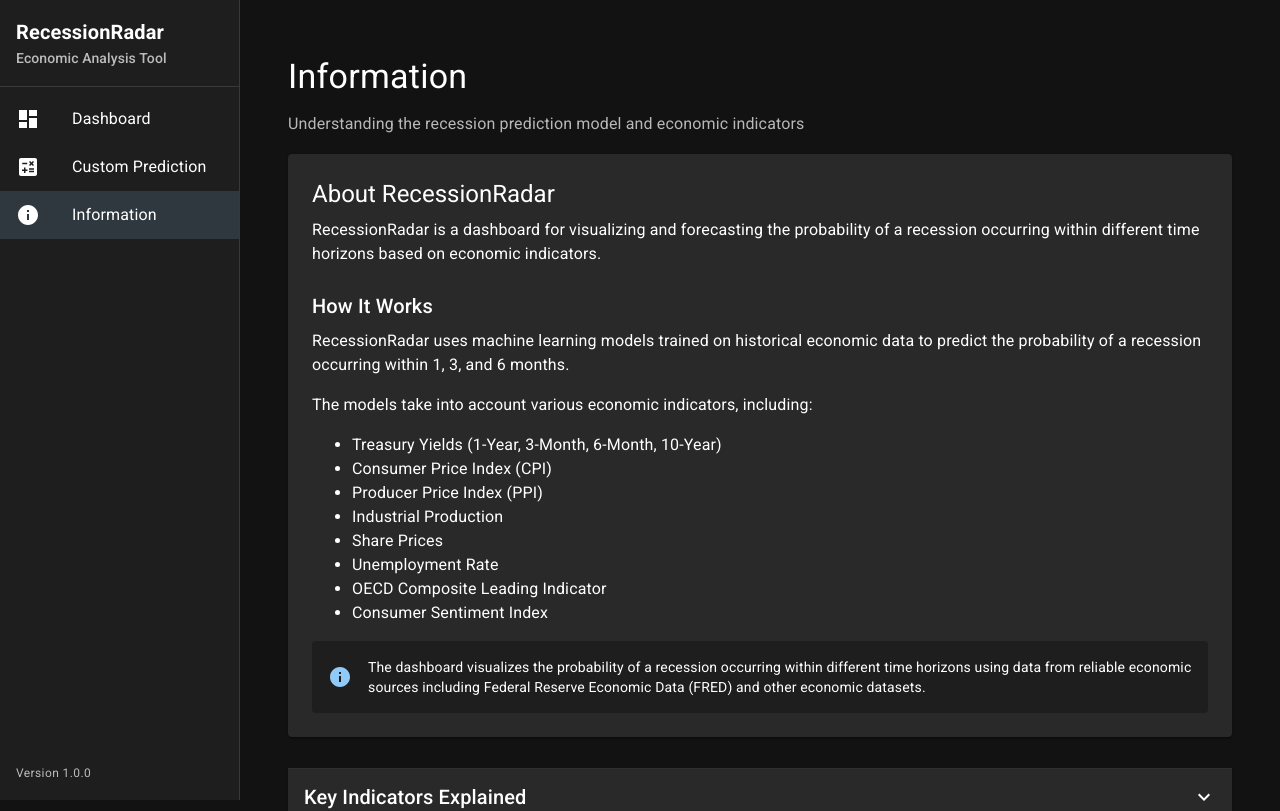
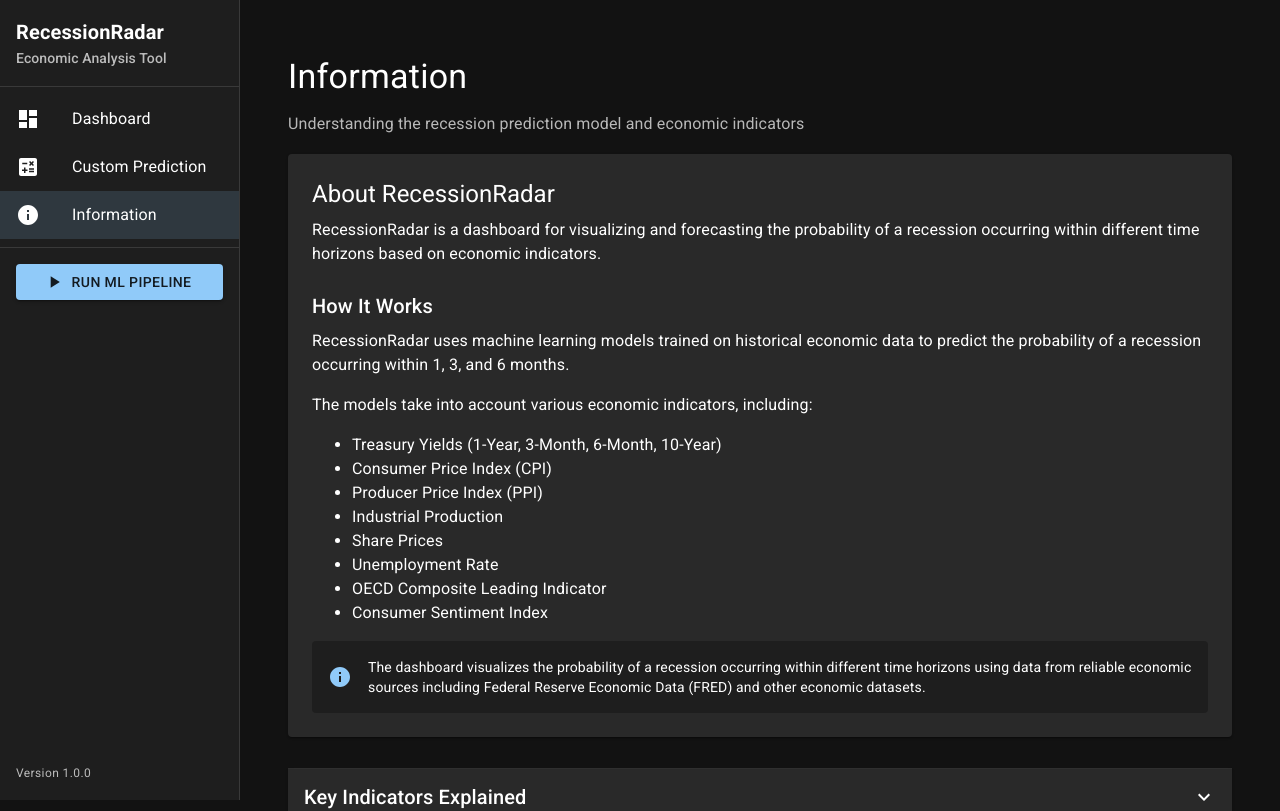
Before and after one commit to DonaldAadithiyan/RecessionRadar, a React (Create React App) app in the folder react-frontend/: page /information in a window 1280 px wide. Shown: the top 811 px of the page. Built offline with nearby package versions, Linux system fonts and the light colour scheme; no server answers; what chartjs-plugin-zoom would draw is missing.

Commit message:
Implementing Run ML pipeline Button

```diff
--- /dev/null
+++ b/react-frontend/src/components/MLPipelineButton.js
@@ -0,0 +1,91 @@
+import React, { useState } from 'react';
+import { Button, Alert, CircularProgress, Box } from '@mui/material';
+import PlayArrowIcon from '@mui/icons-material/PlayArrow';
+import axios from 'axios';
+
+const MLPipelineButton = ({ onPipelineComplete }) => {
+  const [loading, setLoading] = useState(false);
+  const [message, setMessage] = useState('');
+  const [error, setError] = useState('');
+
+  const runMLPipeline = async () => {
+    setLoading(true);
+    setMessage('');
+    setError('');
+
+    try {
+      // Set a very long timeout for ML pipeline (10 minutes = 600,000ms)
+      const response = await axios.post('http://localhost:8000/api/run-ml-pipeline', {}, {
+        timeout: 600000, // 10 minutes timeout
+        headers: {
+          'Content-Type': 'application/json'
+        }
+      });
+
+      setMessage(response.data.message + ' - Dashboard will refresh automatically!');
+      setError('');
+
+      // Trigger dashboard refresh after successful pipeline execution
+      if (onPipelineComplete) {
+        // Wait a moment for the backend to fully update
+        setTimeout(() => {
+          onPipelineComplete();
+        }, 1000);
+      }
+
+    } catch (err) {
+      console.error('ML Pipeline Error:', err);
+
+      // Better error handling
+      let errorMessage = 'Failed to run ML pipeline';
+
+      if (err.code === 'ECONNABORTED') {
+        errorMessage = 'ML pipeline timeout (>10 minutes). It may still be running in background. Check server logs.';
+      } else if (err.message && err.message.includes('Connection aborted')) {
+        errorMessage = 'Connection lost during ML pipeline execution. Check if backend server is running.';
+      } else if (err.message && err.message.includes('Network Error')) {
+        errorMessage = 'Network error. Make sure the backend server is running on port 8000.';
+      } else if (err.response?.data?.detail) {
+        errorMessage = err.response.data.detail;
+      } else if (err.message) {
+        errorMessage = err.message;
+      }
+
+      setError(errorMessage);
+      setMessage('');
+    } finally {
+      setLoading(false);
+    }
+  };
+
+  return (
+    <Box sx={{ p: 2 }}>
+      <Button
+        variant="contained"
+        color="primary"
+        onClick={runMLPipeline}
+        disabled={loading}
+        startIcon={loading ? <CircularProgress size={20} /> : <PlayArrowIcon />}
+        fullWidth
+      >
+        {loading ? 'Running ML Pipeline...' : 'Run ML Pipeline'}
+      </Button>
+
+
+
+      {message && (
+        <Alert severity="success" sx={{ mt: 2 }}>
+          {message}
+        </Alert>
+      )}
+
+      {error && (
+        <Alert severity="error" sx={{ mt: 2 }}>
+          {error}
+        </Alert>
+      )}
+    </Box>
+  );
+};
+
+export default MLPipelineButton;
--- a/react-frontend/src/components/Sidebar.js
+++ b/react-frontend/src/components/Sidebar.js
@@ -13,6 +13,7 @@
 import DashboardIcon from '@mui/icons-material/Dashboard';
 import CalculateIcon from '@mui/icons-material/Calculate';
 import InfoIcon from '@mui/icons-material/Info';
+import MLPipelineButton from './MLPipelineButton';
 
 const drawerWidth = 240;
 
@@ -86,6 +87,10 @@
         ))}
       </List>
 
+      <Divider />
+
+      <MLPipelineButton />
+
       <Box sx={{ position: 'absolute', bottom: 0, width: '100%', p: 2 }}>
         <Typography variant="caption" color="text.secondary">
           Version 1.0.0
--- /dev/null
+++ b/react-frontend/src/contexts/DashboardContext.js
@@ -0,0 +1,22 @@
+import React, { createContext, useContext } from 'react';
+
+// Create Dashboard Context
+const DashboardContext = createContext();
+
+// Hook to use the Dashboard Context
+export const useDashboard = () => {
+  const context = useContext(DashboardContext);
+  if (!context) {
+    return { refreshDashboard: () => {} }; // Fallback if not in context
+  }
+  return context;
+};
+
+// Dashboard Context Provider
+export const DashboardProvider = ({ children, refreshDashboard }) => {
+  return (
+    <DashboardContext.Provider value={{ refreshDashboard }}>
+      {children}
+    </DashboardContext.Provider>
+  );
+};
--- a/react-frontend/src/pages/Dashboard.js
+++ b/react-frontend/src/pages/Dashboard.js
@@ -25,6 +25,9 @@
   getCurrentPrediction,
   getEconomicIndicators
 } from '../services/api';
+
+// Import context
+import { DashboardProvider } from '../contexts/DashboardContext';
 
 function Dashboard() {
   // State for loading status
```
